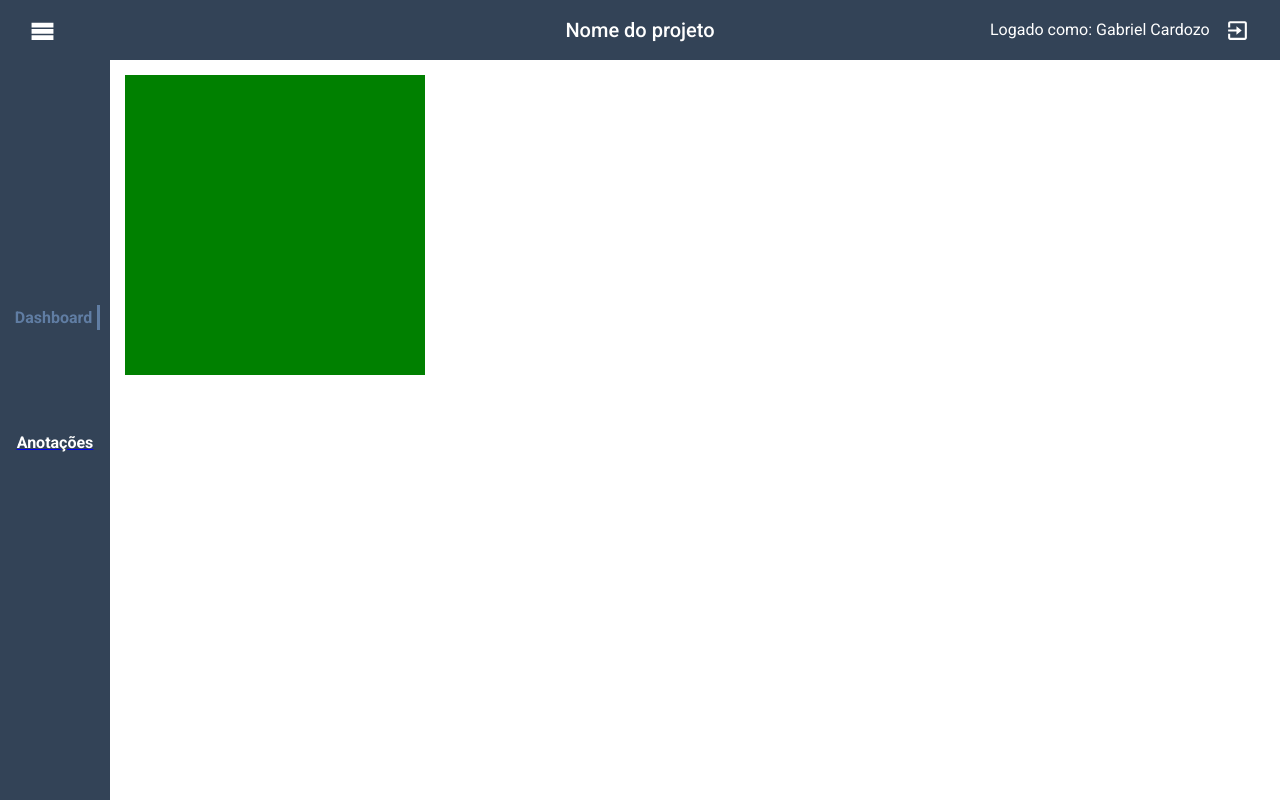
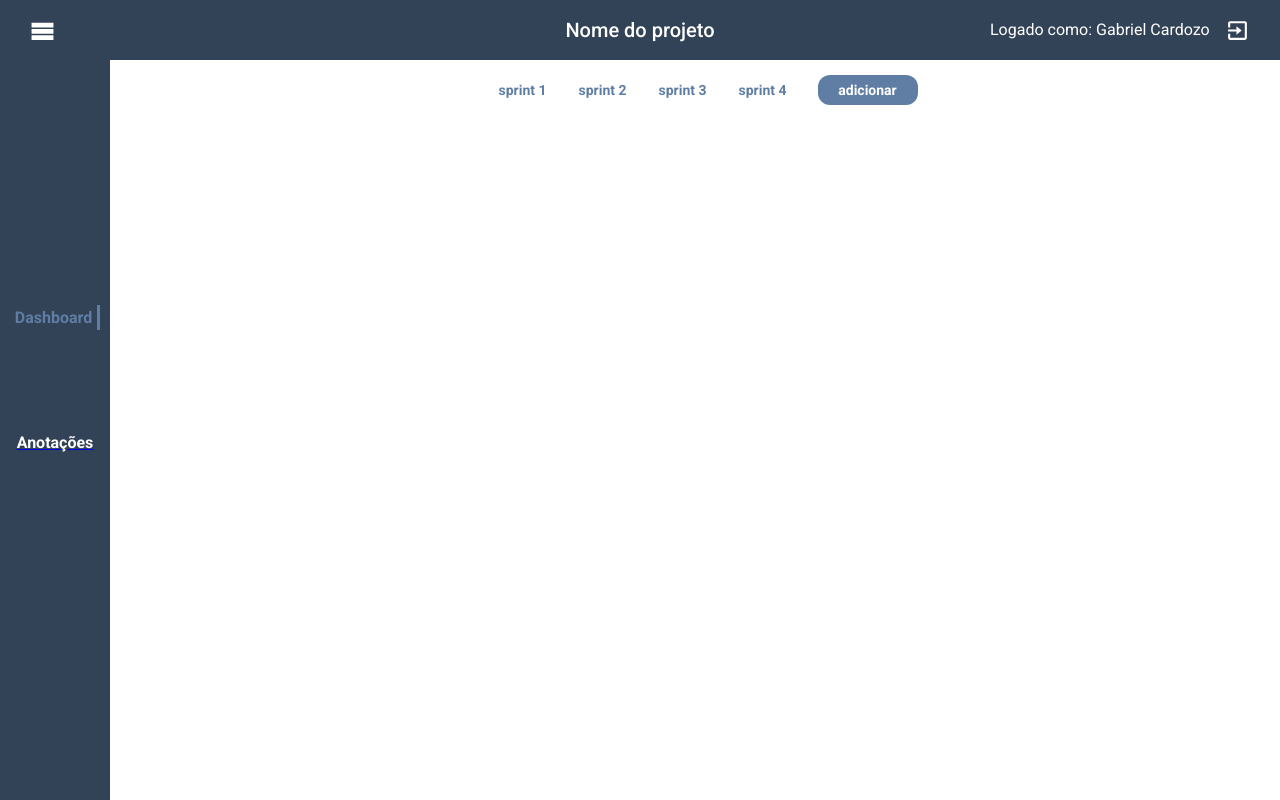
Before and after one commit to GabrielCardoz0/projeto21-Projec.t, a React (Create React App) app in the folder front-end/: page /dashboard in a window 1280 px wide. Built offline with nearby package versions, Linux system fonts and the light colour scheme.

Commit message:
feat: sprints options topbar

```diff
--- /dev/null
+++ b/front-end/src/components/dashboard/SprintsTopBar.js
@@ -0,0 +1,56 @@
+import { useState } from "react";
+import styled from "styled-components";
+
+export default function SprintsTopBar(params) {
+  const sprintList = [{ id: 1, numb: 1  }, { id: 2, numb: 2  }, { id: 3, numb: 3  }, { id: 4, numb: 4  }];
+  const [ sprintSelect, setSelectSprint ] = useState(0);
+
+  return (
+    <Content>
+        <ul>
+
+            {sprintList.map(s => {
+                if(sprintSelect === s.id) return <li className="select"> sprint { s.numb }</li>
+                return <li onClick={() => setSelectSprint(s.id)} > sprint { s.numb } </li>
+            })}
+
+            <li className="addButton">adicionar</li>
+        </ul>
+    </Content>
+  );
+};
+
+const Content = styled.div`
+    width: 100%;
+    height: 40px;
+    display: flex;
+    justify-content: center;
+    align-items: center;
+    ul, li {
+        display: flex;
+        justify-content: center;
+        align-items: center;
+    }
+    li {
+        width: 60px;
+        height: 20px;
+        margin-left: 20px;
+	    font-family: "Roboto";
+        font-size: 14px;
+        font-weight: 700;
+        cursor: pointer;
+        color: #607da3;
+    }
+    .addButton {
+        background-color: #607da3;
+        width: 100px;
+        height: 30px;
+        border-radius: 12px;
+        margin-left: 25px;
+        color: #fff;
+    }
+    .select{
+        color: #d5e1f0;
+        border-bottom: 3px solid #d5e1f0;
+    }
+`;
--- a/front-end/src/pages/dashboard/index.js
+++ b/front-end/src/pages/dashboard/index.js
@@ -1,16 +1,19 @@
 import styled from "styled-components";
+import SprintsTopBar from "../../components/dashboard/SprintsTopBar";
 
 export default function Dashboard() {
   console.log("renderizou dashboard");
   return(
     <Content>
+      <SprintsTopBar/>
     </Content>
   );
 };
 
 const Content = styled.div`
-  width: 300px;
-  height: 300px;
-  background-color: green;
-
+  width: 100%;
+  /* background-color: green; */
+  display: flex;
+  flex-direction: column;
+  align-items: center;
 `;
--- a/front-end/src/pages/layout.js
+++ b/front-end/src/pages/layout.js
@@ -35,5 +35,5 @@ const Container = styled.div`
   /* background-color: red; */
   width: calc(100vw - 110px);
   height: calc(100vh - 60px);
-  padding: 15px;
+  padding: 10px;
 `
```
